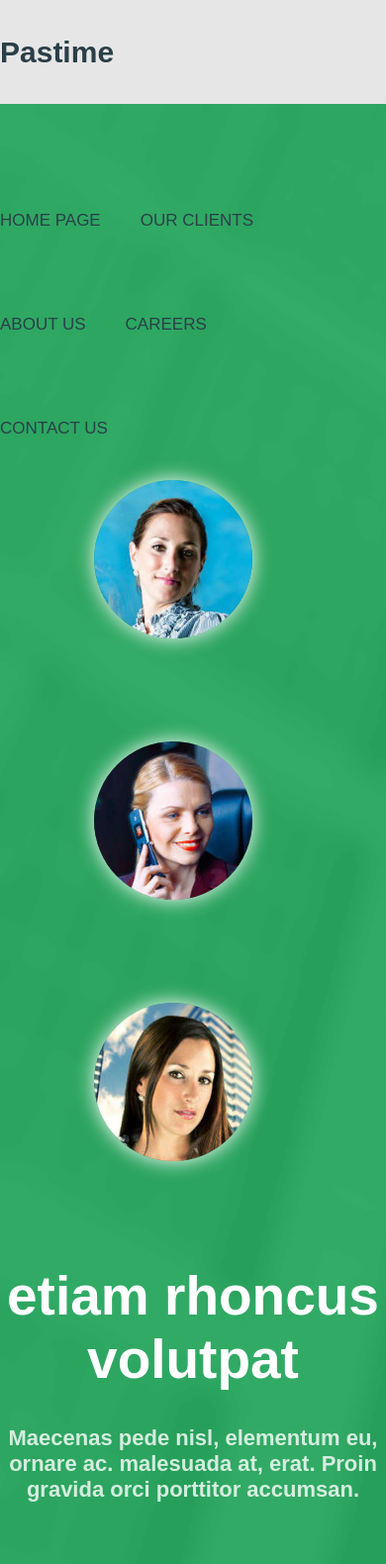
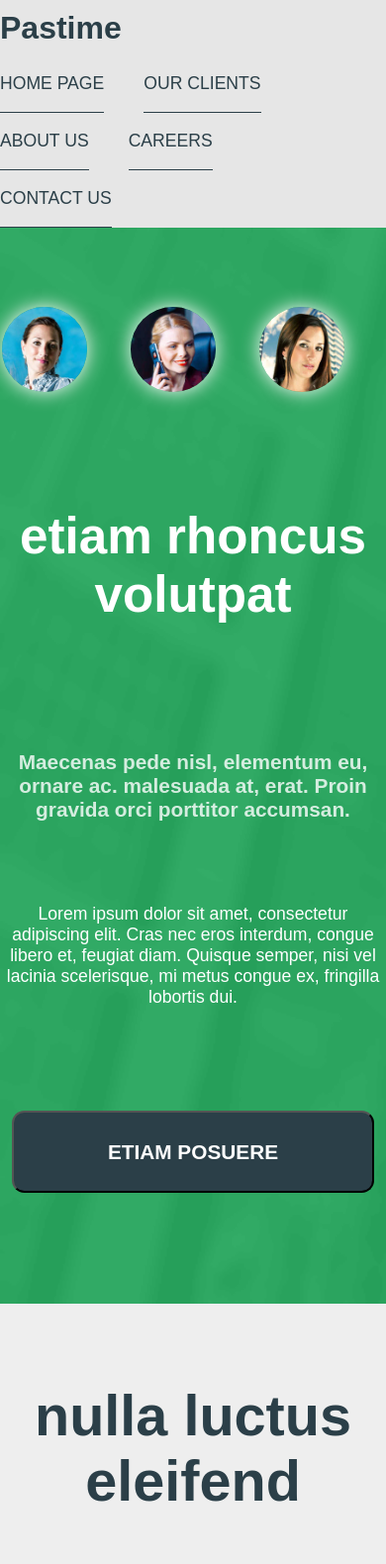
Before and after one commit to dklementik/challenge3, a plain HTML site: page index.html in a window 390 px wide. Shown: the top 1580 px of the page at 99% size. Drawn offline with Linux system fonts and the light colour scheme; a web font is replaced by a local one.

Commit message:
modification en em

```diff
--- a/style.css
+++ b/style.css
@@ -5,28 +5,38 @@
      -moz-box-sizing: border-box;
           box-sizing: border-box;
 }
+@media (max-width: 480px) {
+  nav li{
+    display: block;
+    border-bottom: 1px solid #2b3f48;
+    float: none;
+    margin-right: 0;
+  }
+}
 body{
   font-family: 'News Cycle', sans-serif;
 }
 nav{
   width: 100%;
-  height: 105px;
+  overflow: hidden;
+  /*height: 7em;*/
   background-color: rgba(255, 255, 255, .8);
   /*margin-right: 160px;*/
-  line-height: 105px;
+  line-height: 3.5em;
   max-width: 1000px;
   background-color: #e6e6e6;
+  margin: auto;
 }
 header{
   background-color: #e6e6e6;
 }
 section{
-  padding-top: 100px;
+  padding-top: 5em;
 }
 nav h2{
   float: left;
   font-weight: bold;
-  font-size: 30px;
+  font-size: 2em;
   font-family: 'News Cycle', sans-serif;
   color: #2b3f48;
   /*margin-left: 145px;*/
@@ -39,13 +49,13 @@ nav li {
   float: left;
   color: #2b3f48;
   list-style: none;
-  margin-right: 40px;
+  margin-right: 2.5em;
 }
 nav ul li a{
   display:inline-block;
   color: #2b3f48;
   text-decoration: none;
-  font-size: 17px;
+  font-size: 1.1em;
   list-style: none;
 }
 nav a:hover{
@@ -63,43 +73,43 @@ nav, .fond{
   background-color: #27ae61;
   text-align: center;
   margin: auto;
-  padding-bottom: 120px;
+  padding-bottom: 7em;
 }
 .premier img{
   border-radius: 50%;
-  margin-bottom: 100px;
-  margin-right: 40px;
-  height: 160px;
-  width: 160px;
+  margin-bottom: 7em;
+  margin-right: 2.5em;
+  height: 22%;
+  width: 22%;
   transition: all 1.5s ease-out;
-  box-shadow: 0px 0px 20px;
+  box-shadow: 0px 0px 1.2em;
   color: white;
 }
 .premier img:hover{
-  width: 200px;
-  height: 200px;
+  width: 13em;
+  height: 13em;
 }
 h1{
-  font-size: 55px;
+  font-size: 3.2em;
   color: white;
-  margin-bottom: 35px;
+  margin-bottom: 2.5em;
 }
-h2{
-  font-size: 22px;
+.fond h2{
+  font-size: 1.3em;
   color: rgba(255, 255, 255, 0.8);
-  margin-bottom: 65px;
+  margin-bottom: 4em;
 }
 .blanc{
-  font-size: 17px;
+  font-size: 1.1em;
   color: white;
 }
 button{
-  width: 265px;
-  height: 65px;
+  width: 17.6em;
+  height: 4em;
   /*margin-bottom: 100px;*/
-  margin-top: 75px;
-  border-radius: 10px;
-  font-size: 22px;
+  margin-top: 5em;
+  border-radius: 0.6em;
+  font-size: 1.3em;
   font-weight: bold;
 }
 .bouton1{
@@ -110,18 +120,18 @@ button{
   color: #31AA65;
 }
 .deux{
-  padding-bottom: 120px;
+  padding-bottom: 8em;
   background-color: #eee;
 
 }
 .gris{
-  font-size: 17px;
+  font-size: 1.1em;
   color: #656565;
 }
 h3{
-  font-size: 55px;
+  font-size: 3.6em;
   color: #2b3f48;
-  margin-bottom: 35px;
+  margin-bottom: 2em;
 }
 .bouton2{
   background-color: #27ae61;
@@ -131,7 +141,7 @@ h3{
   color: #2b3f48;
 }
 .trois{
-  padding-bottom: 120px;
+  padding-bottom: 8em;
   background-color: #27ae61;
 }
 .trois a{
@@ -148,20 +158,22 @@ h3{
 }
 .fond h4{
   color: #6f6f6f;
-  font-size: 22px;
-  margin-bottom: 65px;
+  font-size: 1.3em;
+  margin-bottom: 4em;
 }
 footer{
-  height: 205px;
   background-color: #eee;
-  font-size: 17px;
+  font-size: 1.1em;
   color: #656565;
+  margin: auto;
+  padding: 4em;
 }
 footer p{
-  line-height: 205px;
-  width: 100%;
+  margin-top: 4em;
+  margin-bottom: 4em;
+  /*line-height: 205px;*/
   text-align: center;
-  letter-spacing: 5px;
+  letter-spacing: 0.3em;
 }
 footer a{
   text-decoration: none;
```
